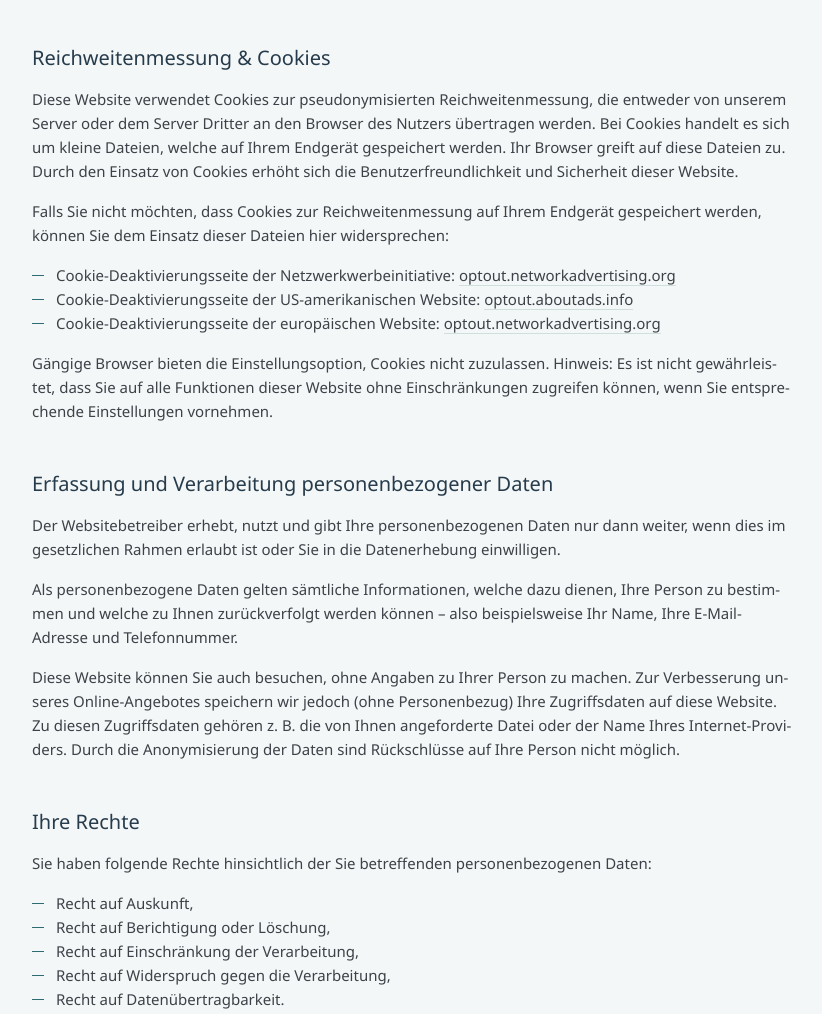
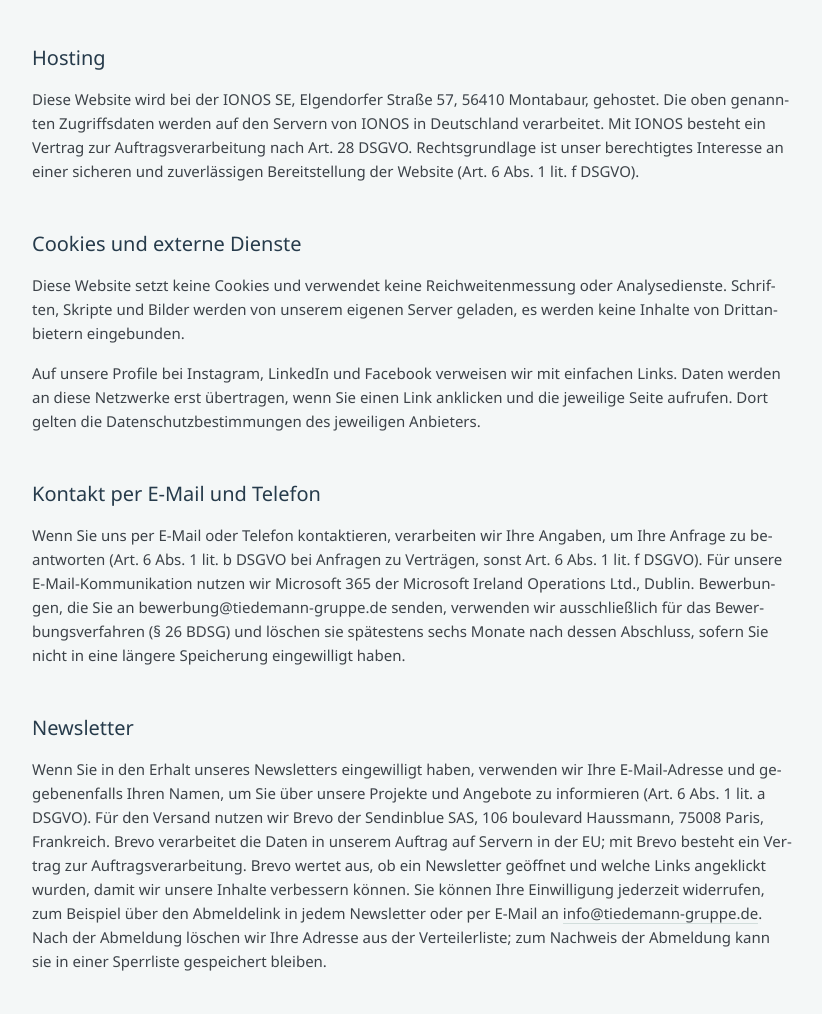
Before and after one commit to hti-berlin/tiedemann-gruppe, a plain HTML site: page impressum.html in a window 1280 px wide. Shown: the part 2220-3234 px from the top of the page, without its empty margins (24-846 px from the left). Drawn offline with Linux system fonts and the light colour scheme.

Commit message:
Umzug zu IONOS vorbereiten: Deploy-Workflow, .htaccess, Datenschutz
- GitHub Action lädt per SFTP zu IONOS, überspringt solange Secrets fehlen
- .htaccess: HTTPS, www, Weiterleitungen der alten Wix-Adressen
- Lausitzer-Links auf www.lausitzerquartier.de
- Datenschutz: Hosting IONOS, keine Cookies, Kontakt/Bewerbung, Newsletter mit Brevo

Co-Authored-By: Claude Opus 5.5 <noreply@anthropic.com>

```diff
--- a/impressum.html
+++ b/impressum.html
@@ -85,7 +85,8 @@
   </div>
 </section>
 
-<!-- ===== Datenschutz ===== -->
+<!-- ===== Datenschutz =====
+  ENTWURF Stand November 2026: Abschnitte Hosting, Cookies, Kontakt, Newsletter neu. Vor dem Livegang rechtlich prüfen lassen. -->
 <section class="section refs" id="datenschutz" aria-labelledby="d-title">
   <div class="wrap legal">
     <div class="sec-head reveal" style="border-top-color:var(--blue-grey)">
@@ -113,15 +114,18 @@
       </ul>
       <p>Die Server-Logfiles werden für maximal 7 Tage gespeichert und anschließend gelöscht. Die Speicherung der Daten erfolgt aus Sicherheitsgründen, um z. B. Missbrauchsfälle aufklären zu können. Müssen Daten aus Beweisgründen aufgehoben werden, sind sie solange von der Löschung ausgenommen bis der Vorfall endgültig geklärt ist.</p>
 
-      <h3 class="h2">Reichweitenmessung &amp; Cookies</h3>
-      <p>Diese Website verwendet Cookies zur pseudonymisierten Reichweitenmessung, die entweder von unserem Server oder dem Server Dritter an den Browser des Nutzers übertragen werden. Bei Cookies handelt es sich um kleine Dateien, welche auf Ihrem Endgerät gespeichert werden. Ihr Browser greift auf diese Dateien zu. Durch den Einsatz von Cookies erhöht sich die Benutzerfreundlichkeit und Sicherheit dieser Website.</p>
-      <p>Falls Sie nicht möchten, dass Cookies zur Reichweitenmessung auf Ihrem Endgerät gespeichert werden, können Sie dem Einsatz dieser Dateien hier widersprechen:</p>
-      <ul class="legal-list">
-        <li>Cookie-Deaktivierungsseite der Netzwerkwerbeinitiative: <a href="http://optout.networkadvertising.org/?c=1#!/" rel="noopener">optout.networkadvertising.org</a></li>
-        <li>Cookie-Deaktivierungsseite der US-amerikanischen Website: <a href="http://optout.aboutads.info/?c=2#!/" rel="noopener">optout.aboutads.info</a></li>
-        <li>Cookie-Deaktivierungsseite der europäischen Website: <a href="http://optout.networkadvertising.org/?c=1#!/" rel="noopener">optout.networkadvertising.org</a></li>
-      </ul>
-      <p>Gängige Browser bieten die Einstellungsoption, Cookies nicht zuzulassen. Hinweis: Es ist nicht gewährleistet, dass Sie auf alle Funktionen dieser Website ohne Einschränkungen zugreifen können, wenn Sie entsprechende Einstellungen vornehmen.</p>
+      <h3 class="h2">Hosting</h3>
+      <p>Diese Website wird bei der IONOS SE, Elgendorfer Straße 57, 56410 Montabaur, gehostet. Die oben genannten Zugriffsdaten werden auf den Servern von IONOS in Deutschland verarbeitet. Mit IONOS besteht ein Vertrag zur Auftragsverarbeitung nach Art. 28 DSGVO. Rechtsgrundlage ist unser berechtigtes Interesse an einer sicheren und zuverlässigen Bereitstellung der Website (Art. 6 Abs. 1 lit. f DSGVO).</p>
+
+      <h3 class="h2">Cookies und externe Dienste</h3>
+      <p>Diese Website setzt keine Cookies und verwendet keine Reichweitenmessung oder Analysedienste. Schriften, Skripte und Bilder werden von unserem eigenen Server geladen, es werden keine Inhalte von Drittanbietern eingebunden.</p>
+      <p>Auf unsere Profile bei Instagram, LinkedIn und Facebook verweisen wir mit einfachen Links. Daten werden an diese Netzwerke erst übertragen, wenn Sie einen Link anklicken und die jeweilige Seite aufrufen. Dort gelten die Datenschutzbestimmungen des jeweiligen Anbieters.</p>
+
+      <h3 class="h2">Kontakt per E-Mail und Telefon</h3>
+      <p>Wenn Sie uns per E-Mail oder Telefon kontaktieren, verarbeiten wir Ihre Angaben, um Ihre Anfrage zu beantworten (Art. 6 Abs. 1 lit. b DSGVO bei Anfragen zu Verträgen, sonst Art. 6 Abs. 1 lit. f DSGVO). Für unsere E-Mail-Kommunikation nutzen wir Microsoft 365 der Microsoft Ireland Operations Ltd., Dublin. Bewerbungen, die Sie an bewerbung@tiedemann-gruppe.de senden, verwenden wir ausschließlich für das Bewerbungsverfahren (§ 26 BDSG) und löschen sie spätestens sechs Monate nach dessen Abschluss, sofern Sie nicht in eine längere Speicherung eingewilligt haben.</p>
+
+      <h3 class="h2">Newsletter</h3>
+      <p>Wenn Sie in den Erhalt unseres Newsletters eingewilligt haben, verwenden wir Ihre E-Mail-Adresse und gegebenenfalls Ihren Namen, um Sie über unsere Projekte und Angebote zu informieren (Art. 6 Abs. 1 lit. a DSGVO). Für den Versand nutzen wir Brevo der Sendinblue SAS, 106 boulevard Haussmann, 75008 Paris, Frankreich. Brevo verarbeitet die Daten in unserem Auftrag auf Servern in der EU; mit Brevo besteht ein Vertrag zur Auftragsverarbeitung. Brevo wertet aus, ob ein Newsletter geöffnet und welche Links angeklickt wurden, damit wir unsere Inhalte verbessern können. Sie können Ihre Einwilligung jederzeit widerrufen, zum Beispiel über den Abmeldelink in jedem Newsletter oder per E-Mail an <a href="mailto:info@tiedemann-gruppe.de">info@tiedemann-gruppe.de</a>. Nach der Abmeldung löschen wir Ihre Adresse aus der Verteilerliste; zum Nachweis der Abmeldung kann sie in einer Sperrliste gespeichert bleiben.</p>
 
       <h3 class="h2">Erfassung und Verarbeitung personenbezogener Daten</h3>
       <p>Der Websitebetreiber erhebt, nutzt und gibt Ihre personenbezogenen Daten nur dann weiter, wenn dies im gesetzlichen Rahmen erlaubt ist oder Sie in die Datenerhebung einwilligen.</p>
@@ -146,7 +150,7 @@
       <p>Nutzer dieser Webseite können von ihrem Widerspruchsrecht Gebrauch machen und der Verarbeitung ihrer personenbezogenen Daten zum Zwecke der Direktwerbung ohne Angabe von Gründen zu jeder Zeit widersprechen.</p>
       <p>Wenn Sie eine Berichtigung, Sperrung, Löschung oder Auskunft über die zu Ihrer Person gespeicherten personenbezogenen Daten wünschen oder Fragen bzgl. der Erhebung, Verarbeitung oder Verwendung Ihrer personenbezogenen Daten haben oder erteilte Einwilligungen widerrufen möchten, wenden Sie sich bitte an folgende E-Mail-Adresse: <a href="mailto:info@tiedemann-gruppe.de">info@tiedemann-gruppe.de</a>. Bei Ihrer Kontaktaufnahme mit uns per E-Mail werden die von Ihnen mitgeteilten Daten (Ihre E-Mail-Adresse, ggf. Ihr Name und Ihre Telefonnummer) von uns gespeichert, um Ihre Fragen zu beantworten. Die in diesem Zusammenhang anfallenden Daten löschen wir, nachdem die Speicherung nicht mehr erforderlich ist.</p>
 
-      <p class="legal-date">Diese Datenschutzerklärung hat den Stand Juni 2018.</p>
+      <p class="legal-date">Diese Datenschutzerklärung hat den Stand November 2026.</p>
     </div>
   </div>
 </section>
```
Also changed, not shown: index.html (+5 -5 lines), 2 other files.
